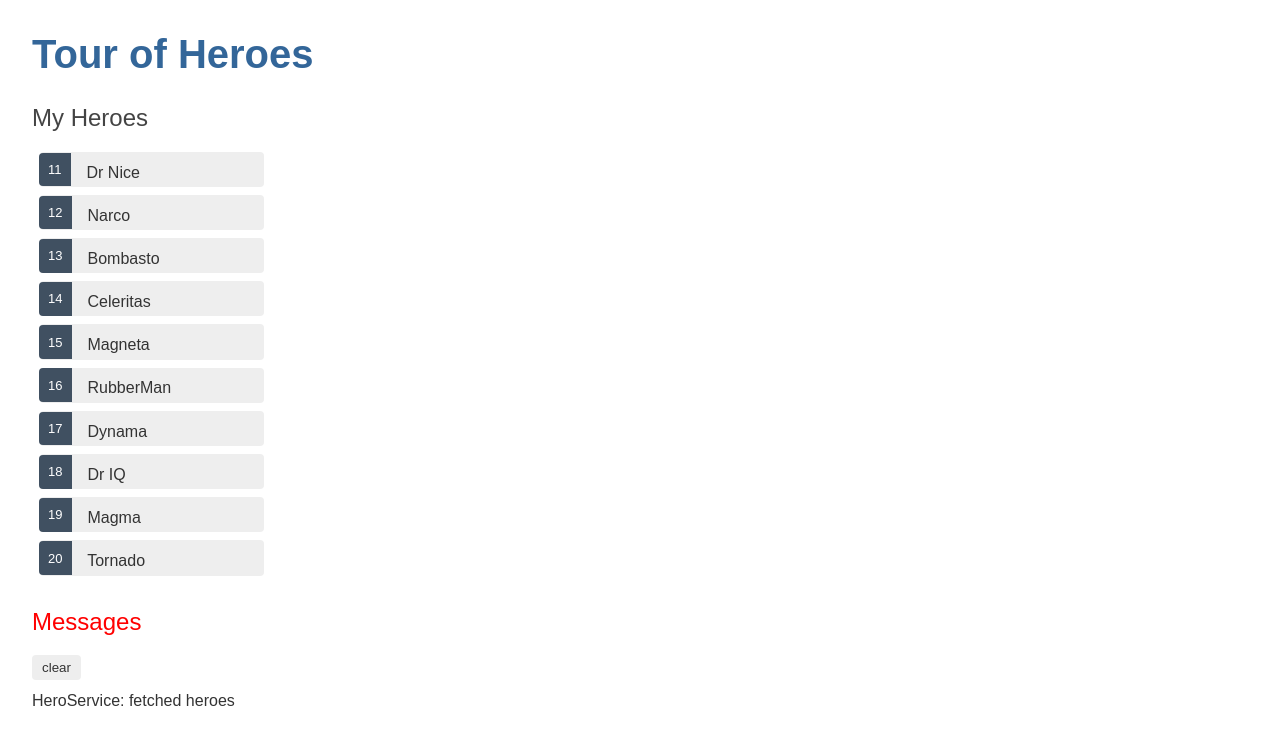
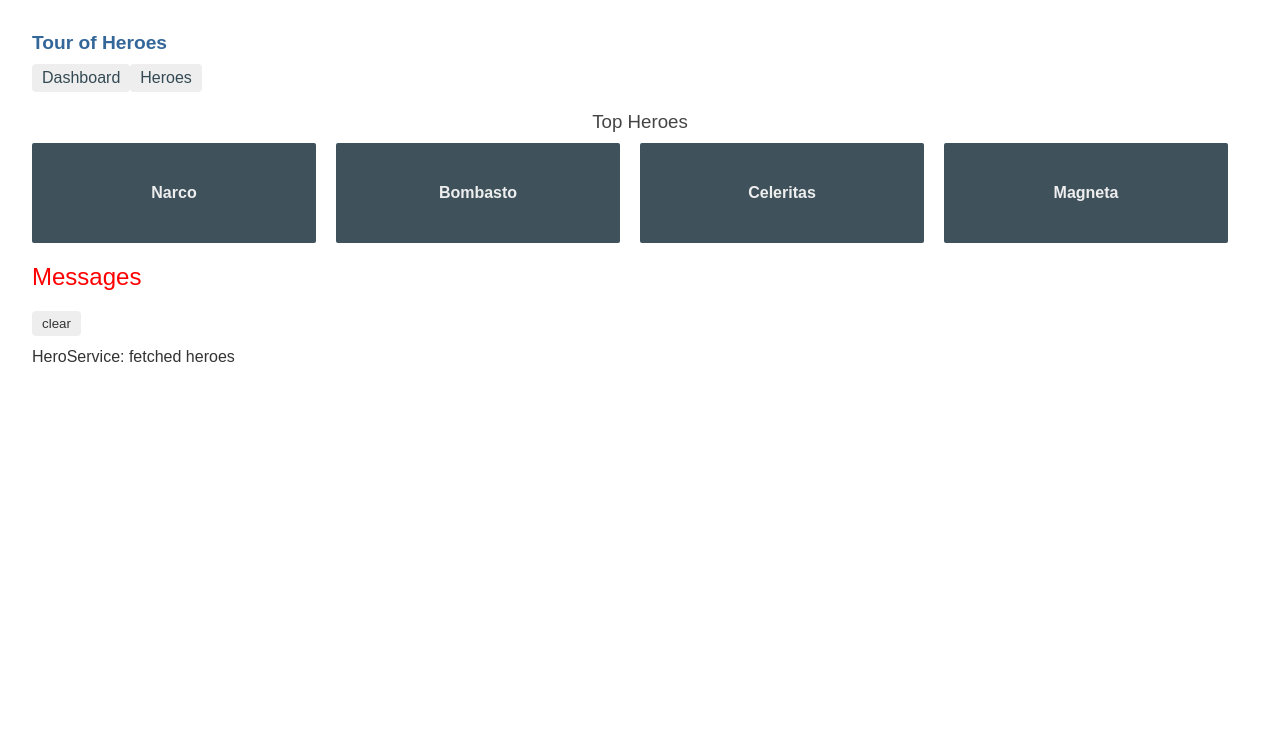
Before and after one commit to martinfruehauf/tour-of-heroes, an Angular app: page /dashboard in a window 1280 px wide. Shown: the top 744 px of the page. Built offline with nearby package versions, Linux system fonts and the light colour scheme.

Commit message:
Add routing and dashboard

```diff
--- a/src/app/app.component.css
+++ b/src/app/app.component.css
@@ -0,0 +1,28 @@
+/* AppComponent's private CSS styles */
+h1 {
+  font-size: 1.2em;
+  margin-bottom: 0;
+}
+h2 {
+  font-size: 2em;
+  margin-top: 0;
+  padding-top: 0;
+}
+nav a {
+  padding: 5px 10px;
+  text-decoration: none;
+  margin-top: 10px;
+  display: inline-block;
+  background-color: #eee;
+  border-radius: 4px;
+}
+nav a:visited, a:link {
+  color: #334953;
+}
+nav a:hover {
+  color: #039be5;
+  background-color: #cfd8dc;
+}
+nav a.active {
+  color: #039be5;
+}
--- a/src/app/app.component.html
+++ b/src/app/app.component.html
@@ -1,3 +1,7 @@
 <h1>{{title}}</h1>
-<app-heroes></app-heroes>
+<nav>
+  <a routerLink="/dashboard">Dashboard</a>
+  <a routerLink="/heroes">Heroes</a>
+</nav>
+<router-outlet></router-outlet>
 <app-messages></app-messages>
--- /dev/null
+++ b/src/app/dashboard/dashboard.component.css
@@ -0,0 +1,63 @@
+/* DashboardComponent's private CSS styles */
+[class*='col-'] {
+  float: left;
+  padding-right: 20px;
+  padding-bottom: 20px;
+}
+[class*='col-']:last-of-type {
+  padding-right: 0;
+}
+a {
+  text-decoration: none;
+}
+*, *:after, *:before {
+  -webkit-box-sizing: border-box;
+  -moz-box-sizing: border-box;
+  box-sizing: border-box;
+}
+h3 {
+  text-align: center;
+  margin-bottom: 0;
+}
+h4 {
+  position: relative;
+}
+.grid {
+  margin: 0;
+}
+.col-1-4 {
+  width: 25%;
+}
+.module {
+  padding: 20px;
+  text-align: center;
+  color: #eee;
+  max-height: 120px;
+  min-width: 120px;
+  background-color: #3f525c;
+  border-radius: 2px;
+}
+.module:hover {
+  background-color: #eee;
+  cursor: pointer;
+  color: #607d8b;
+}
+.grid-pad {
+  padding: 10px 0;
+}
+.grid-pad > [class*='col-']:last-of-type {
+  padding-right: 20px;
+}
+@media (max-width: 600px) {
+  .module {
+    font-size: 10px;
+    max-height: 75px; }
+}
+@media (max-width: 1024px) {
+  .grid {
+    margin: 0;
+  }
+  .module {
+    min-width: 60px;
+  }
+}
--- /dev/null
+++ b/src/app/dashboard/dashboard.component.html
@@ -0,0 +1,8 @@
+<h3>Top Heroes</h3>
+<div class="grid grid-pad">
+  <a *ngFor="let hero of heroes" class="col-1-4">
+    <div class="module hero">
+      <h4>{{hero.name}}</h4>
+    </div>
+  </a>
+</div>
--- /dev/null
+++ b/src/app/dashboard/dashboard.component.ts
@@ -0,0 +1,23 @@
+import { Component, OnInit } from '@angular/core';
+import { Hero } from '../hero';
+import { HeroService } from '../hero.service';
+
+@Component({
+  selector: 'app-dashboard',
+  templateUrl: './dashboard.component.html',
+  styleUrls: [ './dashboard.component.css' ]
+})
+export class DashboardComponent implements OnInit {
+  heroes: Hero[] = [];
+
+  constructor(private heroService: HeroService) { }
+
+  ngOnInit() {
+    this.getHeroes();
+  }
+
+  getHeroes(): void {
+    this.heroService.getHeroes()
+      .subscribe(heroes => this.heroes = heroes.slice(1, 5));
+  }
+}
```
Also changed, not shown: src/app/app-routing.module.ts (added, +16 -0 lines), src/app/app.module.ts (+6 -2 lines), 1 other file (tests, documents, lock files or other folders).
